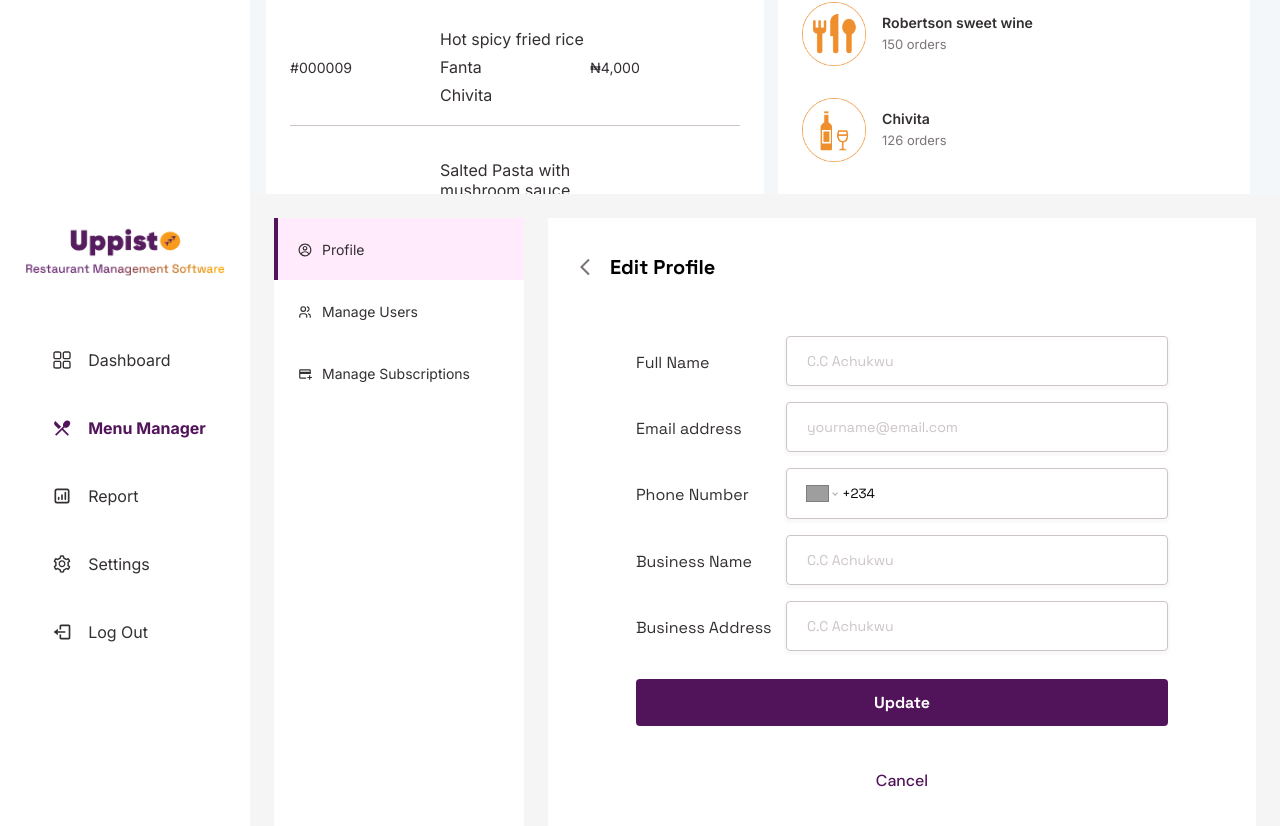
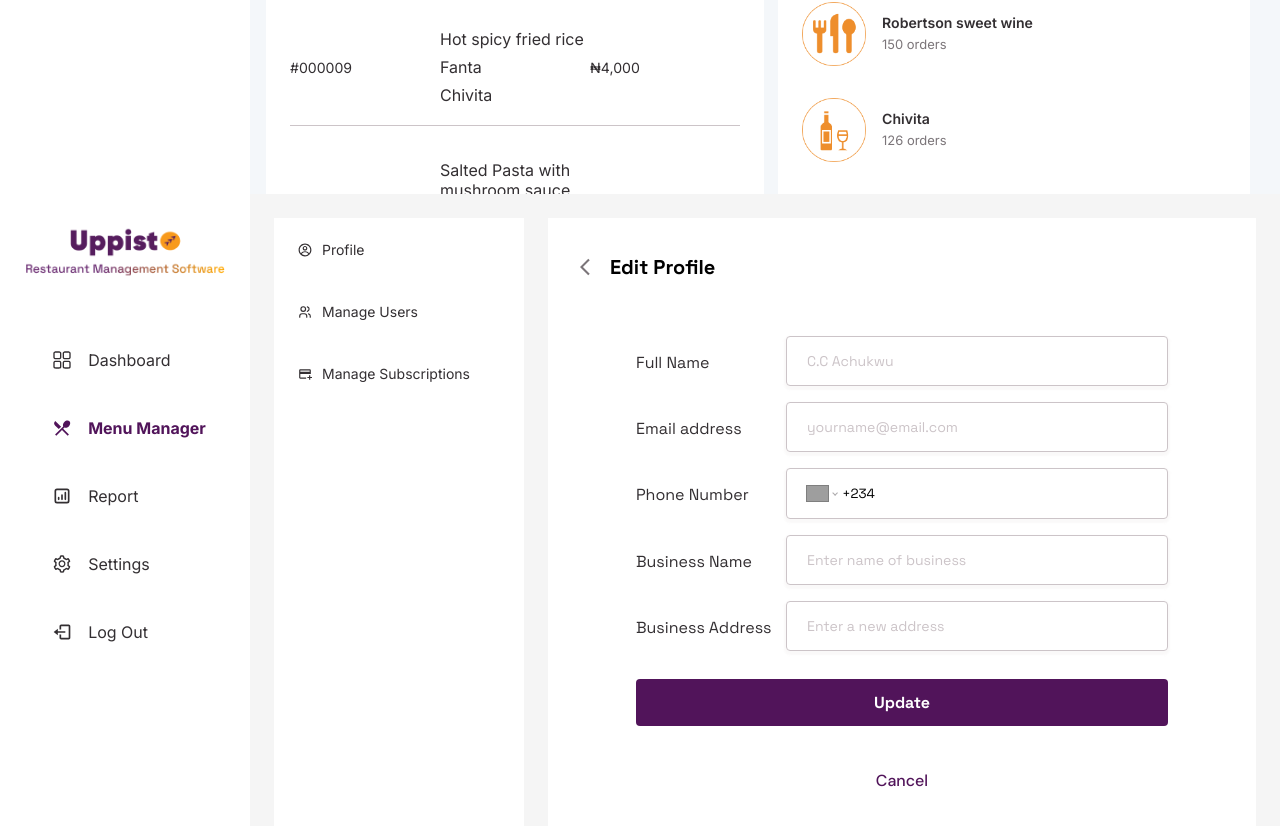
Before and after one commit to King-Mikaelson/vigilant-octo-enigma, a React (Create React App) app: page /test in a window 1280 px wide. Shown: the part 1428-2254 px from the top of the page. Built offline with nearby package versions, Linux system fonts and the light colour scheme; grey boxes are pictures that could not be loaded.

Commit message:
Linked Profile settings pages

```diff
--- a/src/components/settings/adminSettings/layout/index.tsx
+++ b/src/components/settings/adminSettings/layout/index.tsx
@@ -1,29 +1,30 @@
-import { useState } from "react";
+import { useState, useEffect } from "react";
 import { CgProfile } from "react-icons/cg";
 import { MdAddCard } from "react-icons/md";
 import { TbUsers } from "react-icons/tb";
-import { NavLink } from "react-router-dom";
+import { NavLink, useLocation } from "react-router-dom";
 import DashboardLayout from "../../../../layout/dashboardLayout";
 
 interface SettingsLayoutProps {
   children: React.ReactNode;
 }
+export default function SettingsLayout({ children }: SettingsLayoutProps) {
+  const location = useLocation();
+  const [selectedItem, setSelectedItem] = useState("");
 
-export default function SettingsLayout({ children }: SettingsLayoutProps) {
-  const [selectedItem, setSelectedItem] = useState("profile");
+  useEffect(() => {
+    const path = location.pathname.split("/")[2];
+    setSelectedItem(path);
+  }, [location]);
 
-  const handleItemClick = (item: string) => {
-    setSelectedItem(item);
-  };
   return (
     <>
       <DashboardLayout>
         <div className="settings-layout">
           <div className="settings-sidebar">
             <NavLink
-              to="/settings"
+              to="/settings/profile"
               className={selectedItem === "profile" ? "selected" : ""}
-              onClick={() => handleItemClick("profile")}
             >
               <span className="layout-icon">
                 <CgProfile />
@@ -33,18 +34,19 @@ export default function SettingsLayout({ children }: SettingsLayoutProps) {
 
             <NavLink
               to="/settings/manageusers"
-              className={selectedItem === "users" ? "selected" : ""}
-              onClick={() => handleItemClick("users")}
+              className={selectedItem === "manageusers" ? "selected" : ""}
             >
               <span className="layout-icon">
                 <TbUsers />
               </span>
               Manage Users
             </NavLink>
+
             <NavLink
               to="/settings/managesubscriptions"
-              className={selectedItem === "subscriptions" ? "selected" : ""}
-              onClick={() => handleItemClick("subscriptions")}
+              className={
+                selectedItem === "managesubscriptions" ? "selected" : ""
+              }
             >
               <span className="layout-icon">
                 <MdAddCard />
--- a/src/components/settings/adminSettings/profile/EditProfile.tsx
+++ b/src/components/settings/adminSettings/profile/EditProfile.tsx
@@ -2,19 +2,24 @@ import { useState } from "react";
 import "react-phone-number-input/style.css";
 import PhoneInput from "react-phone-number-input";
 import { isValidPhoneNumber } from "react-phone-number-input";
-import { Link, useNavigate } from "react-router-dom";
+import { useNavigate } from "react-router-dom";
 import Input from "../../../ui/Input";
 import Button from "../../../ui/button";
 import { MdArrowBackIos } from "react-icons/md";
 import SettingsLayout from "../layout";
 
 export default function EditProfile() {
+  const navigate = useNavigate();
   const [value, setValue] = useState<string>();
   const [fullName, setFullName] = useState<string>("");
   const [email, setEmail] = useState<string>("");
+  const [bizName, setBizName] = useState<string>("");
+  const [address, setAddress] = useState<string>("");
   const [error, setError] = useState<string>("");
   const [phoneError, setPhoneError] = useState<string>("");
   const [emailError, setEmailError] = useState<string>("");
+  const [bizNameError, setBizNameError] = useState<string>("");
+  const [addressError, setAddressError] = useState<string>("");
 
   const handleEmail = (e: React.ChangeEvent<HTMLInputElement>) => {
     setEmail(e.currentTarget.value);
@@ -24,6 +29,13 @@ export default function EditProfile() {
     setFullName(e.currentTarget.value);
   };
 
+  const handleBizName = (e: React.ChangeEvent<HTMLInputElement>) => {
+    setBizName(e.currentTarget.value);
+  };
+
+  const handleAddress = (e: React.ChangeEvent<HTMLInputElement>) => {
+    setAddress(e.currentTarget.value);
+  };
   const nameRegex = /[a-zA-Z]/;
   const emailRegex = /^[A-Z0-9._%+-]+@[A-Z0-9.-]+\.[A-Z]{2,}$/i;
 
@@ -36,6 +48,26 @@ export default function EditProfile() {
       setError("*Full name must contain at least four characters");
     } else {
       setError("");
+    }
+
+    if (!nameRegex.test(bizName.trim()) && bizName.trim().length === 0) {
+      setBizNameError("*Please enter your business name!");
+    } else if (!nameRegex.test(bizName.trim()) && bizName.trim().length > 0) {
+      setBizNameError("*Business name must contain at least 1 letter!");
+    } else if (nameRegex.test(bizName.trim()) && bizName.trim().length < 4) {
+      setBizNameError("*Business name must contain at least 4 characters!");
+    } else {
+      setBizNameError("");
+    }
+
+    if (!nameRegex.test(address.trim()) && address.trim().length === 0) {
+      setAddressError("*Please enter a valid address!");
+    } else if (!nameRegex.test(address.trim()) && address.trim().length > 0) {
+      setAddressError("*Address must contain at least 1 letter!");
+    } else if (nameRegex.test(address.trim()) && address.trim().length < 6) {
+      setAddressError("*Address must contain at least 6 characters!");
+    } else {
+      setAddressError("");
     }
 
     if (isValidPhoneNumber(`${value}`) === false) {
@@ -62,19 +94,32 @@ export default function EditProfile() {
     setError("");
   };
 
+  const handleBizNameFocus = () => {
+    setError("");
+  };
+
+  const handleAddressFocus = () => {
+    setError("");
+  };
+
   const handleEmailFocus = () => {
     setEmailError("");
   };
-  const navigate = useNavigate();
-  const handleEdit = () => {
-    navigate("/settings");
+  const handleBack = (e: { preventDefault: () => void }) => {
+    e.preventDefault();
+    navigate("/settings/profile");
   };
+  const handleCancelEdit = (e: { preventDefault: () => void }) => {
+    e.preventDefault();
+    navigate("/settings/profile");
+  };
+
   return (
     <SettingsLayout>
       <section className="container edit-prof">
         <section className="auth edit-prof">
           <h3 className="auth__heading edit-prof">
-            <MdArrowBackIos className="edit-prof-icon" onClick={handleEdit} />{" "}
+            <MdArrowBackIos className="edit-prof-icon" onClick={handleBack} />{" "}
             Edit Profile
           </h3>
           <form className="form edit-prof" onSubmit={(e) => handleSubmit(e)}>
@@ -90,8 +135,12 @@ export default function EditProfile() {
                     handleNameFocus={handleNameFocus}
                     error={error}
                   />
+                  {error ? (
+                    <p className="auth__error edit-error">{error}</p>
+                  ) : (
+                    " "
+                  )}
                 </div>
-                {error ? <p className="auth__error">{error}</p> : " "}
               </label>
 
               <label>
@@ -105,9 +154,12 @@ export default function EditProfile() {
                     placeholder="yourname@email.com"
                     emailError={emailError}
                   />
+                  {emailError ? (
+                    <p className="auth__error edit-error">{emailError}</p>
+                  ) : (
+                    " "
+                  )}
                 </div>
-
-                {emailError ? <p className="auth__error">{emailError}</p> : " "}
               </label>
 
               <label>
@@ -122,48 +174,62 @@ export default function EditProfile() {
                     className="PhoneInput input__element"
                     onChange={setValue}
                   />
+                  {phoneError ? (
+                    <p className="auth__error edit-error">{phoneError}</p>
+                  ) : (
+                    " "
+                  )}
                 </div>
-
-                {phoneError ? <p className="auth__error">{phoneError}</p> : " "}
               </label>
 
               <label>
                 <h3>Business Name</h3>
                 <div className="input-element">
-                  {" "}
                   <Input
-                    fullName={fullName}
-                    handleName={handleName}
-                    type="name"
-                    placeholder="C.C Achukwu"
-                    handleNameFocus={handleNameFocus}
+                    bizName={bizName}
+                    handleBizName={handleBizName}
+                    type="bizName"
+                    placeholder="Enter name of business"
+                    handleBizNameFocus={handleBizNameFocus}
                     error={error}
                   />
+                  {bizNameError ? (
+                    <p className="auth__error edit-error">{bizNameError}</p>
+                  ) : (
+                    " "
+                  )}
                 </div>
-
-                {error ? <p className="auth__error">{error}</p> : " "}
               </label>
 
               <label>
                 <h3>Business Address</h3>
                 <div className="input-element">
                   <Input
-                    fullName={fullName}
-                    handleName={handleName}
-                    type="name"
-                    placeholder="C.C Achukwu"
-                    handleNameFocus={handleNameFocus}
+                    address={address}
+                    handleAddress={handleAddress}
+                    type="address"
+                    placeholder="Enter a new address"
+                    handleAddressFocus={handleAddressFocus}
                     error={error}
                   />
+                  {addressError ? (
+                    <p className="auth__error edit-error">{addressError}</p>
+                  ) : (
+                    " "
+                  )}
                 </div>
-
-                {error ? <p className="auth__error">{error}</p> : " "}
               </label>
             </aside>
             <Button text="Update" />
-            <button className="cancel-btn" type="submit">
-              Cancel
-            </button>
+            <div className="cancel-btn-div">
+              <button
+                className="cancel-btn"
+                type="submit"
+                onClick={handleCancelEdit}
+              >
+                Cancel
+              </button>
+            </div>
           </form>
         </section>
       </section>
--- a/src/components/sidebar/index.tsx
+++ b/src/components/sidebar/index.tsx
@@ -58,7 +58,7 @@ export default function SideBar() {
         </NavLink>
 
         <NavLink
-          to={"/settings"}
+          to={"/settings/profile"}
           style={activeTab === "settings" ? activeStyle : undefined}
           onClick={() => {
             setActiveTab("settings");
--- a/src/components/ui/Input.tsx
+++ b/src/components/ui/Input.tsx
@@ -5,6 +5,8 @@ type InputProps = {
   name?: string;
   fullName?: string;
   email?: string;
+  bizName?: string;
+  address?: string;
   password?: string;
   error?: string;
   value?: string;
@@ -12,15 +14,21 @@ type InputProps = {
   passwordError?: string;
   emailError?: string;
   phoneError?: string;
+  bizNameError?: string;
+  addressError?: string;
   errorValue?: string;
   errorPassword?: string;
   checked?: boolean;
   handleName?: (e: React.ChangeEvent<HTMLInputElement>) => void;
+  handleBizName?: (e: React.ChangeEvent<HTMLInputElement>) => void;
+  handleAddress?: (e: React.ChangeEvent<HTMLInputElement>) => void;
   handleValue?: (e: React.ChangeEvent<HTMLInputElement>) => void;
   handlePasswordValue?: (e: React.ChangeEvent<HTMLInputElement>) => void;
   handleEmail?: (e: React.ChangeEvent<HTMLInputElement>) => void;
   handlePassword?: (e: React.ChangeEvent<HTMLInputElement>) => void;
   handleChecked?: () => void;
+  handleBizNameFocus?: () => void;
+  handleAddressFocus?: () => void;
   handleNameFocus?: () => void;
   handleValueFocus?: () => void;
   handlePasswordValueFocus?: () => void;
@@ -33,14 +41,20 @@ export default function Input({
   placeholder,
   id,
   handleName,
+  handleBizName,
+  handleAddress,
   handleEmail,
   handlePassword,
   email,
   password,
   fullName,
+  bizName,
+  address,
   value,
   passwordValue,
   name,
+  handleAddressFocus,
+  handleBizNameFocus,
   handleNameFocus,
   handleEmailFocus,
   handlePasswordFocus,
@@ -52,6 +66,8 @@ export default function Input({
   error,
   passwordError,
   emailError,
+  bizNameError,
+  addressError,
   checked,
   errorValue,
   errorPassword,
@@ -63,16 +79,32 @@ export default function Input({
       id={id}
       name={name}
       className={
-        error || passwordError || emailError || errorValue || errorPassword
+        error ||
+        passwordError ||
+        emailError ||
+        bizNameError ||
+        addressError ||
+        errorValue ||
+        errorPassword
           ? `input__error`
           : `input__element`
       }
       checked={checked}
-      value={email || password || fullName || value || passwordValue}
+      value={
+        email ||
+        password ||
+        fullName ||
+        bizName ||
+        address ||
+        value ||
+        passwordValue
+      }
       onChange={(e) => {
         handlePassword?.(e);
         handleEmail?.(e);
         handleName?.(e);
+        handleAddress?.(e);
+        handleBizName?.(e);
         handleChecked?.();
         handleValue?.(e);
         handlePasswordValue?.(e);
@@ -82,6 +114,8 @@ export default function Input({
         handleEmailFocus?.();
         handlePasswordFocus?.();
         handleValueFocus?.();
+        handleAddressFocus?.();
+        handleBizNameFocus?.();
         handlePasswordValueFocus?.();
       }}
     />
--- a/src/routes/index.tsx
+++ b/src/routes/index.tsx
@@ -74,7 +74,7 @@ const router = createBrowserRouter([
     errorElement: <ErrorPage />,
   },
   {
-    path: "/settings",
+    path: "/settings/profile",
     element: <Settings />,
   },
   {
--- a/src/styles/layout/_settingsLayout.scss
+++ b/src/styles/layout/_settingsLayout.scss
@@ -7,7 +7,7 @@
         width: 250px;
         background-color: #fff;
         margin: 1.5rem 1.5rem 0 1.5rem;
-        height: 115vh;
+        height: 130vh;
 
         a {
             display: flex;
@@ -38,8 +38,8 @@
     }
 
     .settings-content {
+        height: 130vh;
         flex-grow: 1;
-        // padding: 20px;
         background-color: white;
         margin: 1.5rem 1.5rem 0 0;
     }
```
Also changed, not shown: src/styles/components/_settings.scss (+11 -0 lines).
